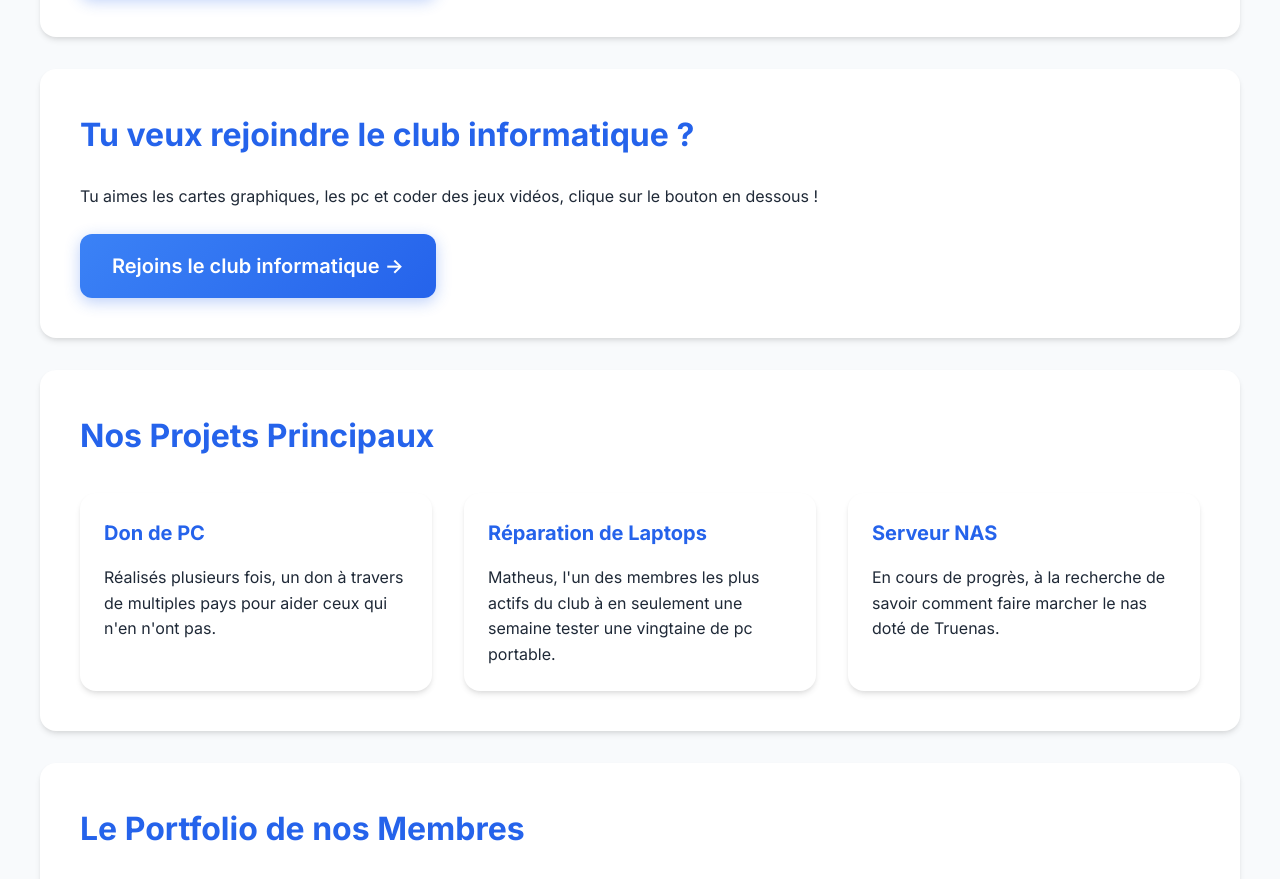
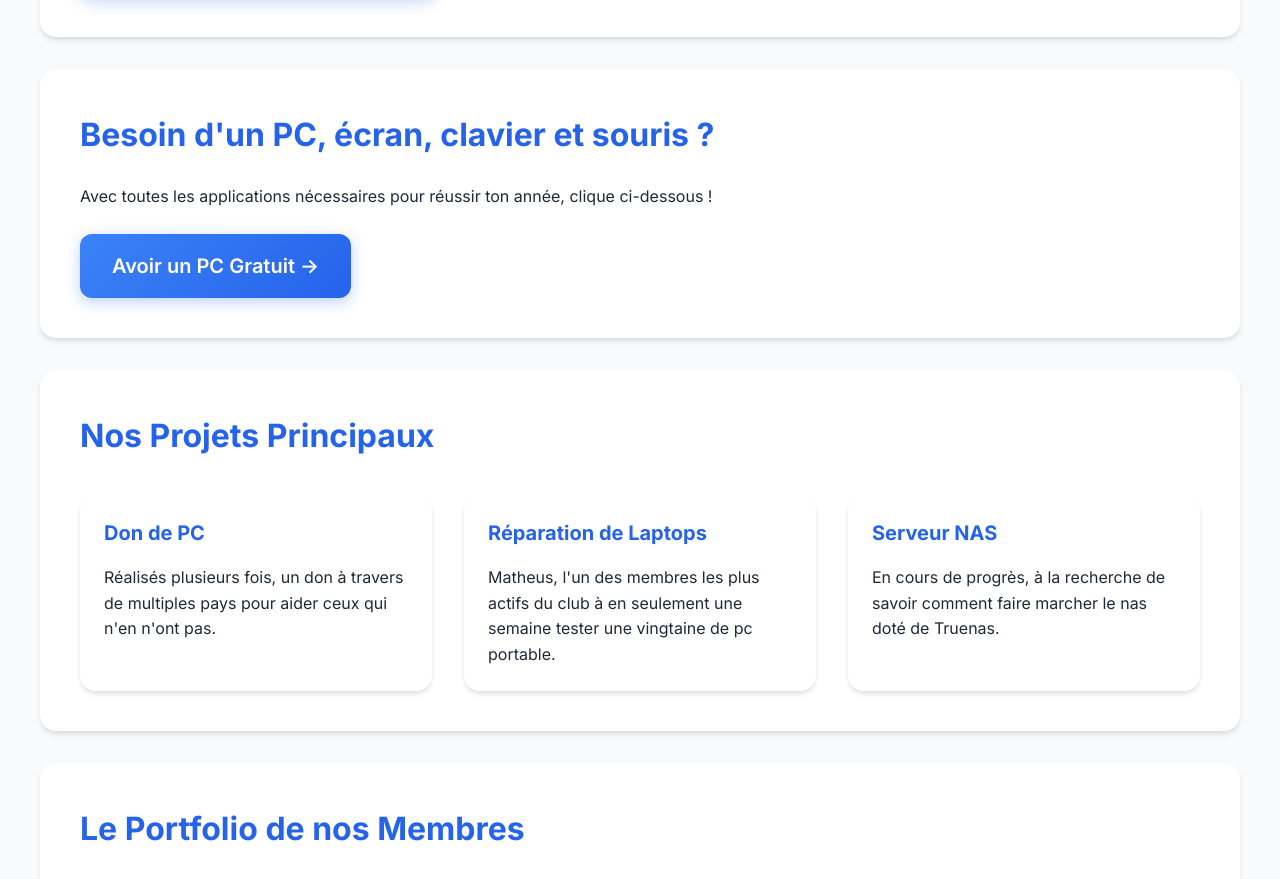
Before and after one commit to ClubInfoPC/Site, a website: page index.html in a window 1280 px wide. Shown: the part 1153-2032 px from the top of the page. Drawn offline with Linux system fonts and the light colour scheme.

Commit message:
Update index.html

```diff
--- a/index.html
+++ b/index.html
@@ -43,10 +43,10 @@
 
     <!-- Section Google Form pour les demandes -->
     <section id="formulaire">
-        <h2>Tu veux rejoindre le club informatique ?</h2>
-        <p>Tu aimes les cartes graphiques, les pc et coder des jeux vidéos, clique sur le bouton en dessous ! <p>
+        <h2>Besoin d'un PC, écran, clavier et souris ?</h2>
+        <p>Avec toutes les applications nécessaires pour réussir ton année, clique ci-dessous ! <p>
         <a href="https://forms.gle/GFkRWejTQyq9hL3H9" target="_blank" class="cta-button">
-            Rejoins le club informatique ->
+            Avoir un PC Gratuit ->
         </a>
     </section>
 
```
